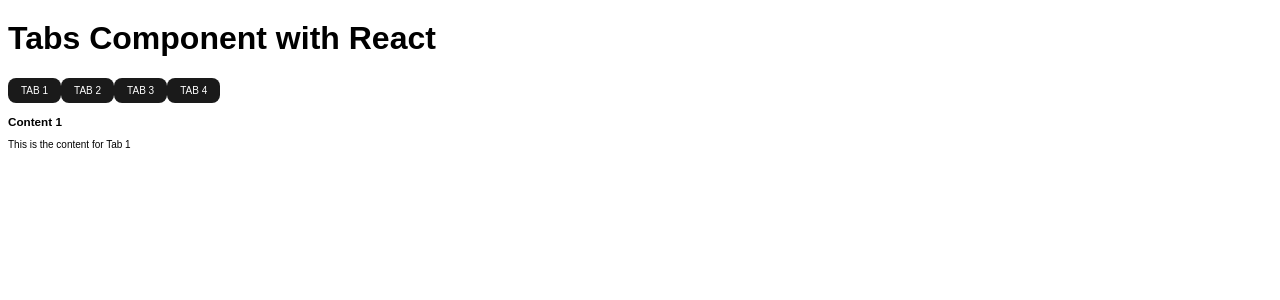
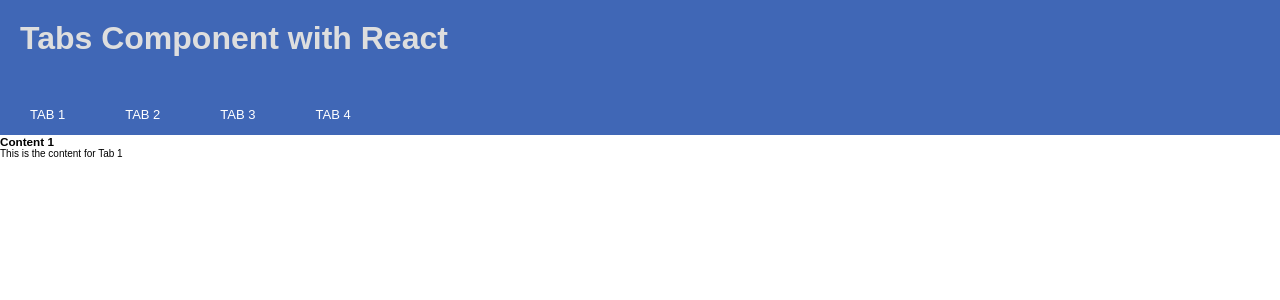
Before and after one commit to MiladNz/TabsComponent, a React (Vite) app: page / in a window 1280 px wide. Shown: the top 300 px of the page. Built offline with nearby package versions, Linux system fonts and the light colour scheme.

Commit message:
add styles

```diff
--- a/src/App.css
+++ b/src/App.css
@@ -1,42 +1,11 @@
-/* #root {
-  max-width: 1280px;
-  margin: 0 auto;
-  padding: 2rem;
-  text-align: center;
+.tabs-container {
+  background-color: #4067b6;
+  /* padding: 2rem 0; */
+  display: flex;
+  flex-direction: column;
+  gap: 2rem;
 }
-
-.logo {
-  height: 6em;
-  padding: 1.5em;
-  will-change: filter;
-  transition: filter 300ms;
+.tabs {
+  display: flex;
+  margin-bottom: 0.3rem;
 }
-.logo:hover {
-  filter: drop-shadow(0 0 2em #646cffaa);
-}
-.logo.react:hover {
-  filter: drop-shadow(0 0 2em #61dafbaa);
-}
-
-@keyframes logo-spin {
-  from {
-    transform: rotate(0deg);
-  }
-  to {
-    transform: rotate(360deg);
-  }
-}
-
-@media (prefers-reduced-motion: no-preference) {
-  a:nth-of-type(2) .logo {
-    animation: logo-spin infinite 20s linear;
-  }
-}
-
-.card {
-  padding: 2em;
-}
-
-.read-the-docs {
-  color: #888;
-} */
--- a/src/App.jsx
+++ b/src/App.jsx
@@ -1,6 +1,5 @@
-import { useState } from "react";
 import "./App.css";
-import { useEffect } from "react";
+import TabsComponent from "./TabsComponent";
 
 function App() {
   const tabs = [
@@ -19,36 +18,9 @@
     },
   ];
 
-  const getCurrentTab = () => {
-    return localStorage.getItem("clickedTab")
-      ? JSON.parse(localStorage.getItem("clickedTab"))
-      : tabs[0];
-  };
-
-  // const getCurrentTabContent = () => {
-  //   return tabs.find((tab) => tab.title === activeTab);
-  // };
-
-  const [activeTab, setActiveTab] = useState(getCurrentTab);
-
-  useEffect(() => {
-    localStorage.setItem("clickedTab", JSON.stringify(activeTab));
-  }, [activeTab]);
-
   return (
     <div>
-      <h1>Tabs Component with React</h1>
-      <div className="tabs-container">
-        {tabs.map((tab) => (
-          <button key={tab.title} onClick={() => setActiveTab(tab)}>
-            {tab.title}
-          </button>
-        ))}
-      </div>
-      <div className="tabs-content">
-        <h3>{`Content ${activeTab.title.split(" ")[1]}`}</h3>
-        <p>{activeTab.content}</p>
-      </div>
+      <TabsComponent tabs={tabs} />
     </div>
   );
 }
--- /dev/null
+++ b/src/TabsComponent.jsx
@@ -0,0 +1,34 @@
+import { useEffect, useState } from "react";
+
+function TabsComponent({ tabs }) {
+  const getCurrentTab = () => {
+    return JSON.parse(localStorage.getItem("clickedTab")) || tabs[0];
+  };
+
+  const [activeTab, setActiveTab] = useState(getCurrentTab);
+
+  useEffect(() => {
+    localStorage.setItem("clickedTab", JSON.stringify(activeTab));
+  }, [activeTab]);
+
+  return (
+    <div className="container">
+      <div className="tabs-container">
+        <h1>Tabs Component with React</h1>
+        <div className="tabs">
+          {tabs.map((tab) => (
+            <button key={tab.title} onClick={() => setActiveTab(tab)}>
+              {tab.title}
+            </button>
+          ))}
+        </div>
+      </div>
+      <div className="tabs-content">
+        <h3>{`Content ${activeTab.title.split(" ")[1]}`}</h3>
+        <p>{activeTab.content}</p>
+      </div>
+    </div>
+  );
+}
+
+export default TabsComponent;
--- a/src/index.css
+++ b/src/index.css
@@ -1,4 +1,4 @@
-:root {
+* {
   padding: 0;
   margin: 0;
   box-sizing: border-box;
@@ -8,47 +8,26 @@
 }
 body {
   font-family: Arial, Helvetica, sans-serif;
-  /* margin: 0;
-  display: flex;
-  place-items: center;
-  min-width: 320px;
-  min-height: 100vh; */
 }
 
 h1 {
   font-size: 3.2rem;
-  line-height: 1.1;
+  color: #dedede;
+  padding: 2rem;
 }
 
 button {
-  border-radius: 8px;
-  border: 1px solid transparent;
-  padding: 0.6em 1.2em;
-  font-size: 1em;
+  padding: 1rem 3rem;
+  font-size: 1.3rem;
   font-weight: 500;
   font-family: inherit;
-  background-color: #1a1a1a;
   color: white;
   cursor: pointer;
-  transition: border-color 0.25s;
+  border: none;
+  background-color: inherit;
+  text-align: right;
 }
 button:hover {
-  border-color: #646cff;
+  border-bottom: 2px solid #e3cd08;
+  color: #e3cd08;
 }
-button:focus,
-button:focus-visible {
-  outline: 4px auto -webkit-focus-ring-color;
-}
-/*
-@media (prefers-color-scheme: light) {
-  :root {
-    color: #213547;
-    background-color: #ffffff;
-  }
-  a:hover {
-    color: #747bff;
-  }
-  button {
-    background-color: #f9f9f9;
-  }
-} */
```
